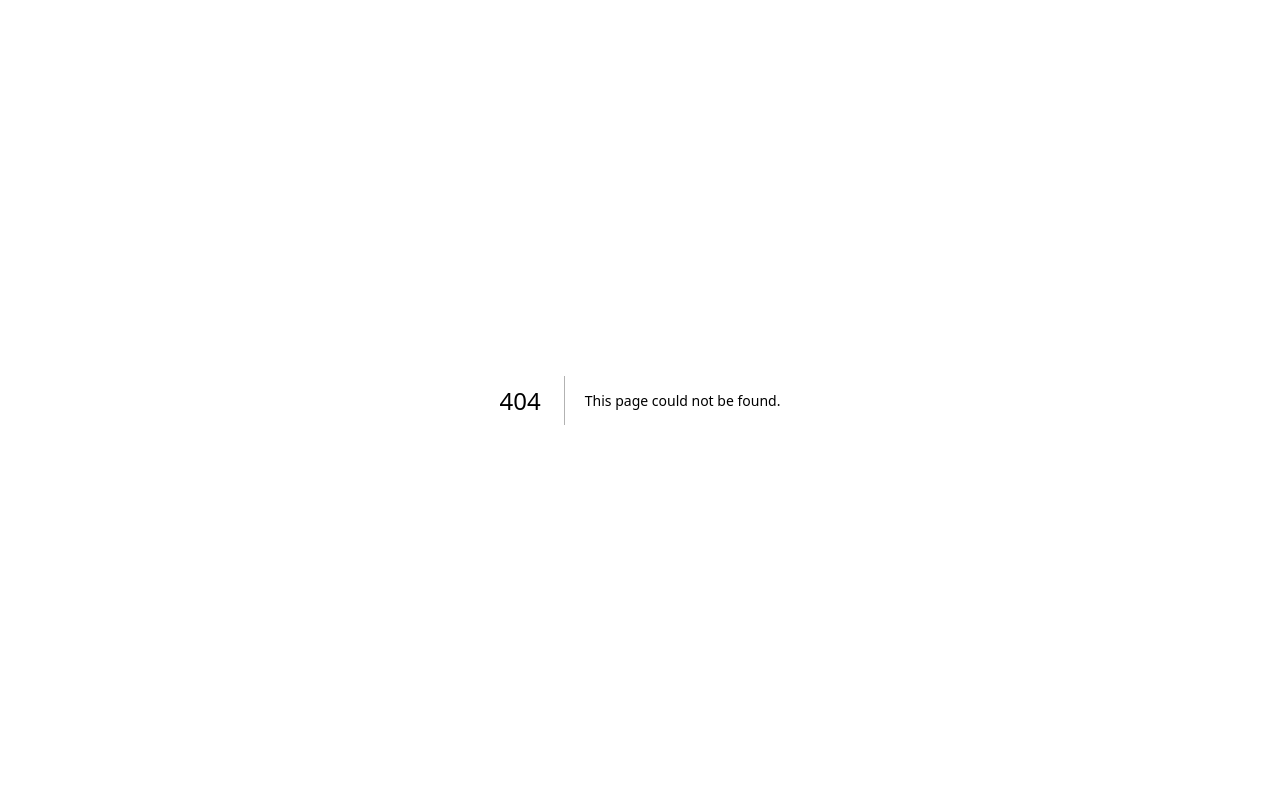
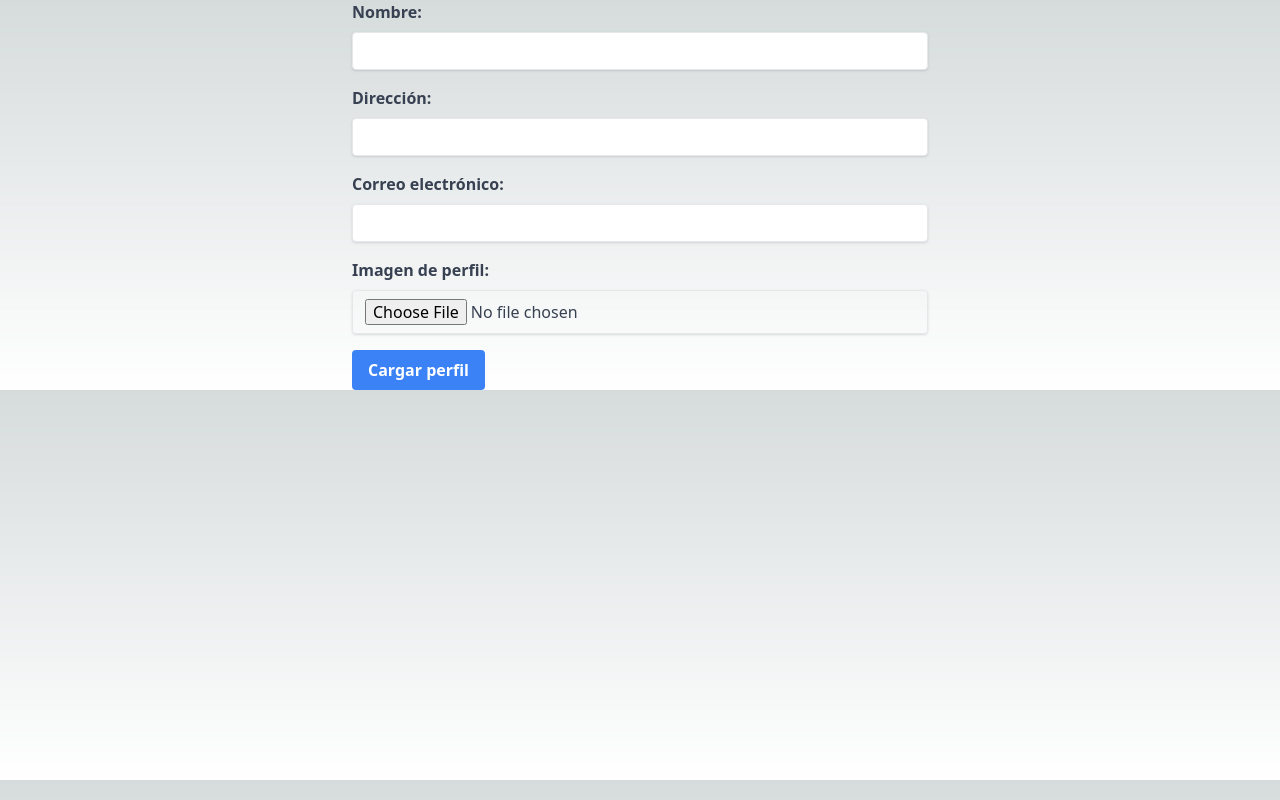
Before and after one commit to No-Country/S7-13-T-JAVAREACT, a Next.js app in the folder client/: page /perfilTest in a window 1280 px wide. Before the commit this address had no page. Built offline with nearby package versions, Linux system fonts and the light colour scheme; no server answers.

Commit message:
se arreglo el boton comencemos en el home

```diff
--- a/client/src/components/header/Header.js
+++ b/client/src/components/header/Header.js
@@ -9,7 +9,7 @@ const Header = () => {
   const router = useRouter();
   const handleComencemos = () => {
     if (status === "authenticated") {
-      router.push("/formDatos");
+      router.push("/onboarding");
     } else {
       router.push("/login");
     }
@@ -25,10 +25,8 @@ const Header = () => {
           minutos.
         </h2>
         <div className={styles.div_boton}>
-          <button onClick={handleComencemos}>Comencemos</button>
-
           <Link href={"/OnBoarding"}>
-            <button>OnBoarding</button>
+            <button onClick={handleComencemos}>Comencemos</button>
           </Link>
         </div>
       </div>
--- a/client/src/components/onBoard/LeafOne.jsx
+++ b/client/src/components/onBoard/LeafOne.jsx
@@ -1,6 +1,17 @@
+import { useSession } from "next-auth/react";
 import styles from "../../pages/OnBoarding.module.css";
 import Image from "next/image";
+import { useState } from "react";
+import { useRouter } from "next/router";
 const LeafOne = () => {
+  const router = useRouter();
+  const { data: session, status } = useSession();
+  if (status === "unauthenticated") {
+    router.push("/login");
+  }
+  console.log(session, status);
+  const [stack, setStack] = useState([]);
+  console.log(stack);
   return (
     <div className={styles.containerImageText}>
       <div className={styles.image}>
@@ -19,6 +30,7 @@ const LeafOne = () => {
             Para comenzar, ¿A qué te dedicas?
           </label>
           <input
+            onChange={(e) => setStack(e.target.value)}
             className={styles.input}
             name="title"
             type="text"
--- a/client/src/pages/api/auth/[...nextauth].js
+++ b/client/src/pages/api/auth/[...nextauth].js
@@ -22,9 +22,8 @@ export const authOptions = {
     CredentialsProvider({
       async authorize(credentials, req) {
         const { email, password } = credentials;
-
         const payload = {
-          email: email, // make sure this field is mapped correctly
+          email: email,
           password: password,
         };
         const res = await fetch(
--- a/client/src/pages/login.js
+++ b/client/src/pages/login.js
@@ -28,7 +28,7 @@ const page = () => {
     e.preventDefault();
     try {
       const data = await signIn("credentials", {
-        redirect: true,
+        redirect: false,
         email,
         password,
       });
--- a/client/src/pages/perfil.js
+++ b/client/src/pages/perfil.js
@@ -7,35 +7,61 @@ import { useEffect, useState } from "react";
 const perfil = () => {
   const [dataUser, setDataUser] = useState({});
   const { data: session, status } = useSession();
+  if (status === "authenticated") {
+    console.log(session.user.token);
+    console.log(session.expires);
+    console.log(session.user);
+    console.log(session.user.userId);
+  }
+
+  const handleUpdateName = async () => {
+    try {
+      if (session) {
+        const config = {
+          headers: { Authorization: `Bearer ${session.user.token}` },
+        };
+
+        const responseGet = await axios.get(
+          `https://portacode.up.railway.app/api/user/${session.user.userId}`,
+          config
+        );
+        const user = responseGet.data;
+        console.log(user);
+        const responsePut = await axios.put(
+          `https://portacode.up.railway.app/api/update/user/${session.user.userId}`,
+          {
+            ...user,
+            name: "Hola test1",
+            /*  skills: ["Js", "React", "Node", "MongoDB", "Express", "Next"],
+            thumbnail: "https://picsum.photos/200", */
+          },
+          config
+        );
+        console.log(responsePut);
+        /*  const updateUser = await axios.put(
+          `https://portacode.up.railway.app/api/user/${session.user.userId}`,
+          {
+            name: "Nuevo Nombre",
+          },
+          config
+        ); */
+        /* console.log(responseGet); */
+      }
+      console.log("Nombre actualizado correctamente");
+    } catch (error) {
+      console.log(error);
+      console.log("Error al actualizar el nombre");
+    }
+  };
   const router = useRouter();
   if (status === "unauthenticated") {
     router.push("/");
   }
-  /*
-  useEffect(() => {
-    if (status === "authenticated") {
-      const fethData = async () => {
-        const res = await fetch("/api/profile");
-        const data = await res.json();
-        console.log(data);
-        setDataUser(data);
-        fethData();
-      };
-    }
-  }, []);
 
-  if (dataUser !== {}) {
-    console.log(dataUser);
-  } */
-  const getProfile = async () => {
-    const res = await axios.get("/api/auth/profile");
-
-    console.log(res);
-  };
   return (
     <div>
       Aca se va a mostrar el perfil de usuario
-      <button onClick={() => getProfile()}>Get Profile</button>
+      <button onClick={() => handleUpdateName()}>Get Profile</button>
     </div>
   );
 };
--- /dev/null
+++ b/client/src/pages/perfilTest.js
@@ -0,0 +1,119 @@
+import React, { useState } from "react";
+import axios from "axios";
+import { useSession } from "next-auth/react";
+
+function ProfileForm() {
+  const { data: session, status } = useSession();
+  if (status === "authenticated") {
+    console.log(session.user.token);
+    console.log(session.expires);
+    console.log(session.user);
+    console.log(session.user.userId);
+  }
+
+  const [name, setName] = useState("");
+  const [address, setAddress] = useState("");
+  const [email, setEmail] = useState("");
+  const [profileImage, setProfileImage] = useState(null);
+
+  const handleNameChange = (e) => setName(e.target.value);
+  const handleAddressChange = (e) => setAddress(e.target.value);
+  const handleEmailChange = (e) => setEmail(e.target.value);
+
+  const handleSubmit = async (e) => {
+    const handleProfileImageChange = async (e) => {
+      setProfileImage(e.target.files[0]);
+      const config = {
+        headers: { Authorization: `Bearer ${session.user.token}` },
+      };
+
+      const responsePostImg = await axios.post(
+        `https://portacode.up.railway.app/api/user/upload/`,
+        setProfileImage,
+        config
+      );
+      console.log(responsePostImg);
+    };
+  };
+  /*   const handleSubmit = async (e) => {
+    e.preventDefault();
+
+    const formData = new FormData();
+    formData.append("name", name);
+    formData.append("address", address);
+    formData.append("email", email);
+    formData.append("profileImage", profileImage);
+
+    try {
+      await axios.post("http://localhost:8080/api/profiles", formData);
+      alert("Perfil cargado exitosamente!");
+    } catch (err) {
+      alert("Ocurrió un error al cargar el perfil");
+    }
+  }; */
+
+  return (
+    <form onSubmit={handleSubmit} className="max-w-xl mx-auto">
+      <div className="mb-4">
+        <label className="block text-gray-700 font-bold mb-2" htmlFor="name">
+          Nombre:
+        </label>
+        <input
+          className="shadow appearance-none border rounded w-full py-2 px-3 text-gray-700 leading-tight focus:outline-none focus:shadow-outline"
+          id="name"
+          type="text"
+          value={name}
+          /*    onChange={handleNameChange} */
+        />
+      </div>
+      <div className="mb-4">
+        <label className="block text-gray-700 font-bold mb-2" htmlFor="address">
+          Dirección:
+        </label>
+        <input
+          className="shadow appearance-none border rounded w-full py-2 px-3 text-gray-700 leading-tight focus:outline-none focus:shadow-outline"
+          id="address"
+          type="text"
+          value={address}
+          /*   onChange={handleAddressChange} */
+        />
+      </div>
+      <div className="mb-4">
+        <label className="block text-gray-700 font-bold mb-2" htmlFor="email">
+          Correo electrónico:
+        </label>
+        <input
+          className="shadow appearance-none border rounded w-full py-2 px-3 text-gray-700 leading-tight focus:outline-none focus:shadow-outline"
+          id="email"
+          type="email"
+          value={email}
+          /*    onChange={handleEmailChange} */
+        />
+      </div>
+      <div className="mb-4">
+        <label
+          className="block text-gray-700 font-bold mb-2"
+          htmlFor="profileImage"
+        >
+          Imagen de perfil:
+        </label>
+        <input
+          className="shadow appearance-none border rounded w-full py-2 px-3 text-gray-700 leading-tight focus:outline-none focus:shadow-outline"
+          id="profileImage"
+          type="file"
+          accept="image/*"
+          /*    onChange={handleProfileImageChange} */
+        />
+      </div>
+      <button
+        type="submit"
+        className="bg-blue-500 hover:bg-blue-700 text-white font-bold py-2 px-4 rounded focus:outline-none focus:
+        focus:shadow-outline"
+      >
+        Cargar perfil
+      </button>
+    </form>
+  );
+}
+
+export default ProfileForm;
--- a/client/src/pages/register.js
+++ b/client/src/pages/register.js
@@ -13,7 +13,7 @@ const register = () => {
   const [mensage, setMensage] = useState("");
   const [backResponse, setBackResponse] = useState("");
   const [userData, setUserData] = useState({
-    nombre: "",
+    name: "",
     email: "",
     password: "",
     confirmPassword: "",
@@ -70,7 +70,7 @@ const register = () => {
           </label>
           <input
             className={styles.input}
-            name="nombre"
+            name="name"
             type="name"
             placeholder="Escribir..."
             onChange={handleChange}
```
